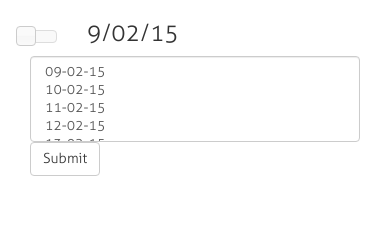
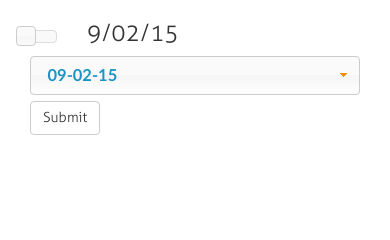
Before and after one commit to jjdblast/ilw2015, a Flask app: page / in a window 390 px wide. Shown: the part 521-761 px from the top of the page. Run offline with Flask 2, Linux system fonts and the light colour scheme; some libraries are stand-ins or nearby versions.

Commit message:
Selector does somethig

```diff
--- a/app/data/19-02-2015.txt
+++ /dev/null
@@ -1,6 +0,0 @@
--1	-3.281991	55.919313	Thu Feb 19 14:41:36 +0000 2015	@WokChoralSoc good luck with concert great piece it is on our "to do" list just need to find good harmonium at concert-pitch! Best wishes.
-1	-3.18709	55.949718	Thu Feb 19 14:41:40 +0000 2015	Last night  @ The Hive http://t.co/NYuOglplEE
-1	-3.194278	55.936584	Thu Feb 19 14:42:15 +0000 2015	#Repost charlesauh: Thursday lunch to start the weekend with worldwidedweeny and vincentfacundo http://t.co/biMVPJ4N2H
--1	-3.115247	55.954362	Thu Feb 19 14:42:19 +0000 2015	YA CUNT http://t.co/wDe0v4pgdS
--1	-3.250358	55.93381	Thu Feb 19 14:42:25 +0000 2015	Sneak peak of saturday's wedding outfit :) All baby blue! So excited :)#sneakpeak #weddingoutfit http://t.co/hLQg8GwOrV
--1	-3.180938	55.940613	Thu Feb 19 14:42:43 +0000 2015	Need a new job pronto
--- a/app/templates/index.html
+++ b/app/templates/index.html
@@ -21,8 +21,8 @@
                         <div class="col-md-1 pull-left"><h3 id="slider_value"></h3></div>
                     </div>
                     <div class="container">
-                        <div class="col-md-2">
-                        <select multiple class="form-control">
+                        <div class="col-md-5">
+                        <select name="date_selector" id="date_selector" class="form-control">
                             {% for date in available_dates %}
                             <option>{{ date }}</option>
                             {% endfor %}
@@ -167,9 +167,15 @@
                 + year;
         }
 {#        var initialDate = "15/02/2015";#}
-        var initialDate = new Date(15,01,09);
+{#        var initialDate = new Date(15,01,09);#}
+        var initialDate = new Date(15, 01, 09);
 {#        initialDate.setDate(initialDate.getDate() + 2);#}
         var dateString = formatDate(initialDate);
+        $("#date_selector").selectmenu({
+                change: function(event, data) {
+                    var newDate = data.item.value;
+                }
+        });
         $("#slider_value").html(dateString);
         $("#slider").slider({
             //TODO Should be this and make dynamic with hours and days
--- a/app/views.py
+++ b/app/views.py
@@ -10,7 +10,11 @@ def index():
                        "11-02-15",
                        "12-02-15",
                        "13-02-15",
-                       "14-02-15"]
+                       "14-02-15",
+                       "15-02-15",
+                       "16-02-15",
+                       "17-02-15",
+                       "19-02-15"]
     return render_template("index.html",
                            title='Home',
                            available_dates=available_dates,
```
